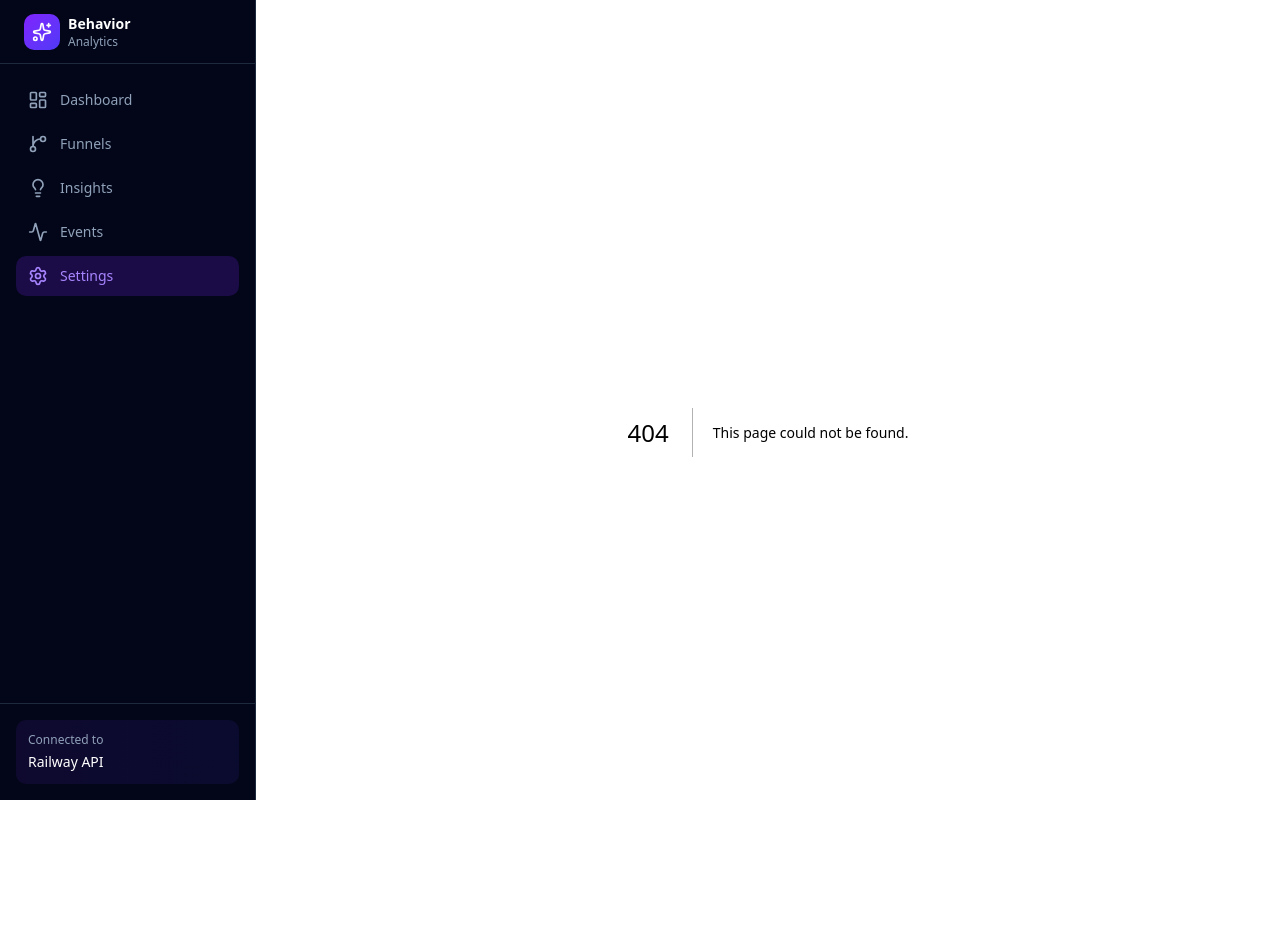
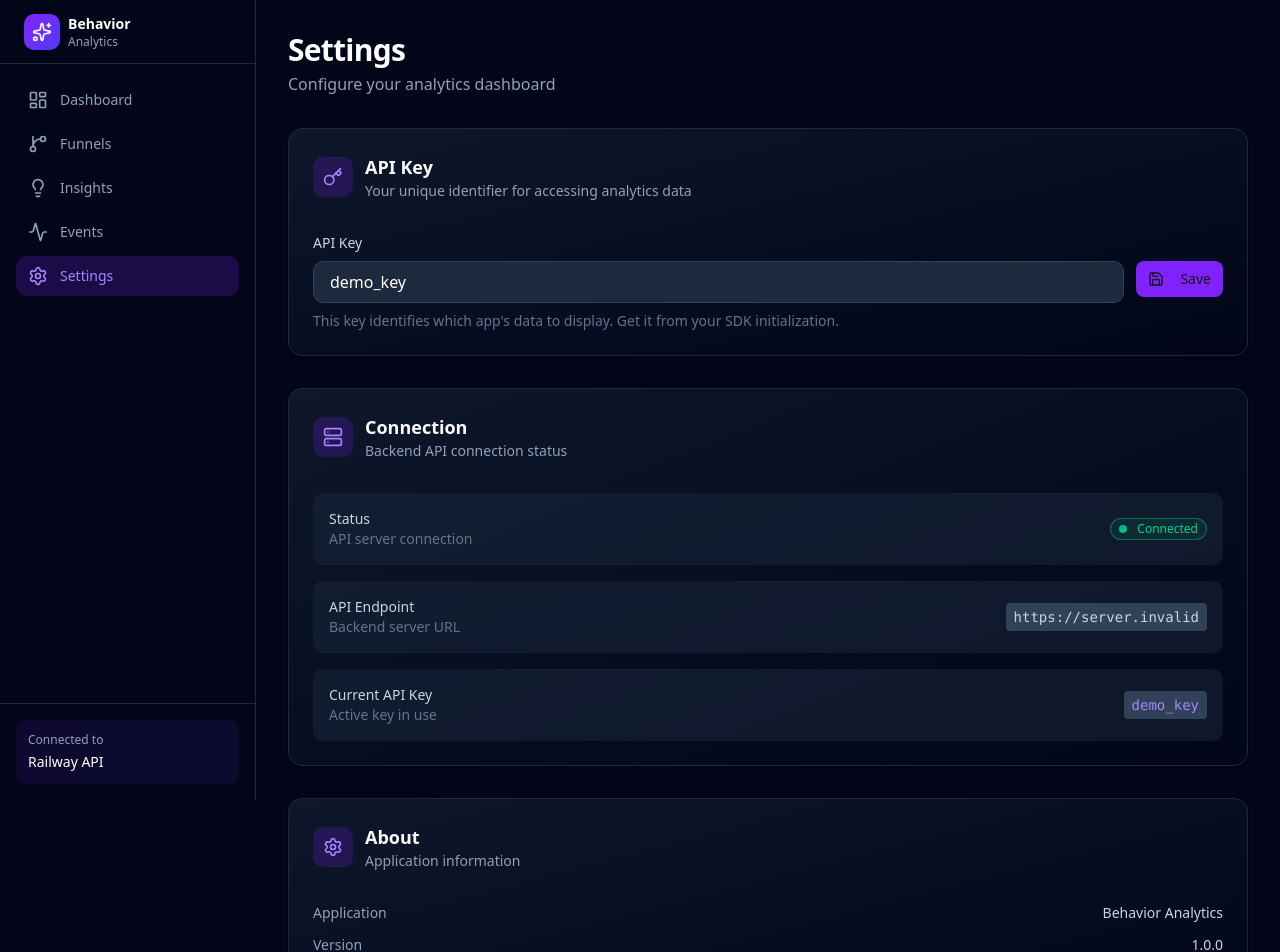
Before and after one commit to lioka0099/user-behavior-analytics, a Next.js app in the folder dashboard/: page /settings in a window 1280 px wide. Before the commit this address had no page. Shown: the top 952 px of the page. Before the commit the page ends 864 px from the top, so only its background shows below. Built offline with nearby package versions, Linux system fonts and the light colour scheme; no server answers.

Commit message:
Dashboard - add settings page - complete admin portal

```diff
--- /dev/null
+++ b/dashboard/src/app/settings/page.tsx
@@ -0,0 +1,199 @@
+"use client";
+
+import { useState, useEffect } from "react";
+import { Settings, Key, Server, CheckCircle, Save } from "lucide-react";
+import { Card, CardContent, CardHeader, CardTitle } from "@/components/ui/card";
+import { Button } from "@/components/ui/button";
+import { Badge } from "@/components/ui/badge";
+import api from "@/lib/api";
+
+/**
+ * Settings Page
+ * - Configure API key
+ * - View connection status
+ * - Show API endpoint info
+ */
+export default function SettingsPage() {
+  // State for API key input
+  const [apiKey, setApiKey] = useState("");
+  const [saved, setSaved] = useState(false);
+
+  // Load current API key on mount
+  useEffect(() => {
+    setApiKey(api.getApiKey());
+  }, []);
+
+  // Handle save
+  const handleSave = () => {
+    api.setApiKey(apiKey);
+    setSaved(true);
+    // Reset saved indicator after 2 seconds
+    setTimeout(() => setSaved(false), 2000);
+  };
+
+  // API endpoint (from environment or default)
+  const apiEndpoint =
+    process.env.NEXT_PUBLIC_API_URL ||
+    "https://user-behavior-analytics-production.up.railway.app";
+
+  return (
+    <div className="space-y-8">
+      {/* Page Header */}
+      <div>
+        <h1 className="text-3xl font-bold tracking-tight">Settings</h1>
+        <p className="mt-1 text-slate-400">
+          Configure your analytics dashboard
+        </p>
+      </div>
+
+      {/* API Key Configuration */}
+      <Card className="border-slate-800 bg-gradient-to-br from-slate-900 to-slate-950">
+        <CardHeader>
+          <div className="flex items-center gap-3">
+            <div className="flex h-10 w-10 items-center justify-center rounded-lg bg-violet-600/20">
+              <Key className="h-5 w-5 text-violet-400" />
+            </div>
+            <div>
+              <CardTitle className="text-lg">API Key</CardTitle>
+              <p className="text-sm text-slate-400">
+                Your unique identifier for accessing analytics data
+              </p>
+            </div>
+          </div>
+        </CardHeader>
+        <CardContent className="space-y-4">
+          <div>
+            <label
+              htmlFor="apiKey"
+              className="mb-2 block text-sm font-medium text-slate-300"
+            >
+              API Key
+            </label>
+            <div className="flex gap-3">
+              <input
+                id="apiKey"
+                type="text"
+                value={apiKey}
+                onChange={(e) => setApiKey(e.target.value)}
+                placeholder="Enter your API key (e.g., demo_key)"
+                className="flex-1 rounded-lg border border-slate-700 bg-slate-800 px-4 py-2 text-white placeholder:text-slate-500 focus:border-violet-500 focus:outline-none focus:ring-1 focus:ring-violet-500"
+              />
+              <Button
+                onClick={handleSave}
+                className="bg-violet-600 hover:bg-violet-700"
+              >
+                {saved ? (
+                  <>
+                    <CheckCircle className="mr-2 h-4 w-4" />
+                    Saved!
+                  </>
+                ) : (
+                  <>
+                    <Save className="mr-2 h-4 w-4" />
+                    Save
+                  </>
+                )}
+              </Button>
+            </div>
+            <p className="mt-2 text-sm text-slate-500">
+              This key identifies which app&apos;s data to display. Get it from your
+              SDK initialization.
+            </p>
+          </div>
+        </CardContent>
+      </Card>
+
+      {/* Connection Status */}
+      <Card className="border-slate-800 bg-gradient-to-br from-slate-900 to-slate-950">
+        <CardHeader>
+          <div className="flex items-center gap-3">
+            <div className="flex h-10 w-10 items-center justify-center rounded-lg bg-violet-600/20">
+              <Server className="h-5 w-5 text-violet-400" />
+            </div>
+            <div>
+              <CardTitle className="text-lg">Connection</CardTitle>
+              <p className="text-sm text-slate-400">
+                Backend API connection status
+              </p>
+            </div>
+          </div>
+        </CardHeader>
+        <CardContent className="space-y-4">
+          {/* Status */}
+          <div className="flex items-center justify-between rounded-lg bg-slate-800/50 p-4">
+            <div>
+              <p className="text-sm font-medium text-slate-300">Status</p>
+              <p className="text-sm text-slate-500">API server connection</p>
+            </div>
+            <Badge
+              variant="outline"
+              className="border-emerald-500/50 bg-emerald-500/10 text-emerald-400"
+            >
+              <span className="mr-1.5 h-2 w-2 rounded-full bg-emerald-500" />
+              Connected
+            </Badge>
+          </div>
+
+          {/* Endpoint */}
+          <div className="flex items-center justify-between rounded-lg bg-slate-800/50 p-4">
+            <div>
+              <p className="text-sm font-medium text-slate-300">API Endpoint</p>
+              <p className="text-sm text-slate-500">Backend server URL</p>
+            </div>
+            <code className="rounded bg-slate-700 px-2 py-1 text-sm text-slate-300">
+              {apiEndpoint}
+            </code>
+          </div>
+
+          {/* Current API Key */}
+          <div className="flex items-center justify-between rounded-lg bg-slate-800/50 p-4">
+            <div>
+              <p className="text-sm font-medium text-slate-300">Current API Key</p>
+              <p className="text-sm text-slate-500">Active key in use</p>
+            </div>
+            <code className="rounded bg-slate-700 px-2 py-1 text-sm text-violet-400">
+              {apiKey || "Not set"}
+            </code>
+          </div>
+        </CardContent>
+      </Card>
+
+      {/* About */}
+      <Card className="border-slate-800 bg-gradient-to-br from-slate-900 to-slate-950">
+        <CardHeader>
+          <div className="flex items-center gap-3">
+            <div className="flex h-10 w-10 items-center justify-center rounded-lg bg-violet-600/20">
+              <Settings className="h-5 w-5 text-violet-400" />
+            </div>
+            <div>
+              <CardTitle className="text-lg">About</CardTitle>
+              <p className="text-sm text-slate-400">
+                Application information
+              </p>
+            </div>
+          </div>
+        </CardHeader>
+        <CardContent>
+          <div className="space-y-3">
+            <div className="flex items-center justify-between">
+              <span className="text-sm text-slate-400">Application</span>
+              <span className="text-sm text-slate-300">Behavior Analytics</span>
+            </div>
+            <div className="flex items-center justify-between">
+              <span className="text-sm text-slate-400">Version</span>
+              <span className="text-sm text-slate-300">1.0.0</span>
+            </div>
+            <div className="flex items-center justify-between">
+              <span className="text-sm text-slate-400">Framework</span>
+              <span className="text-sm text-slate-300">Next.js 16</span>
+            </div>
+            <div className="flex items-center justify-between">
+              <span className="text-sm text-slate-400">Backend</span>
+              <span className="text-sm text-slate-300">FastAPI + Supabase</span>
+            </div>
+          </div>
+        </CardContent>
+      </Card>
+    </div>
+  );
+}
```
